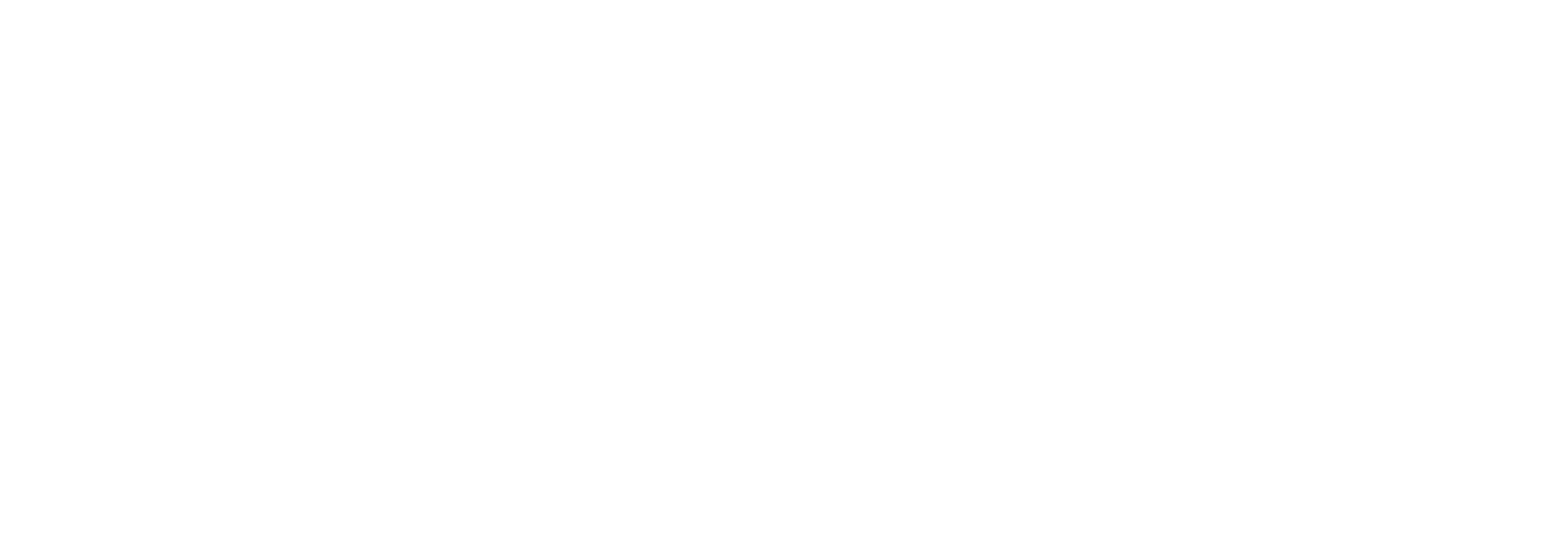
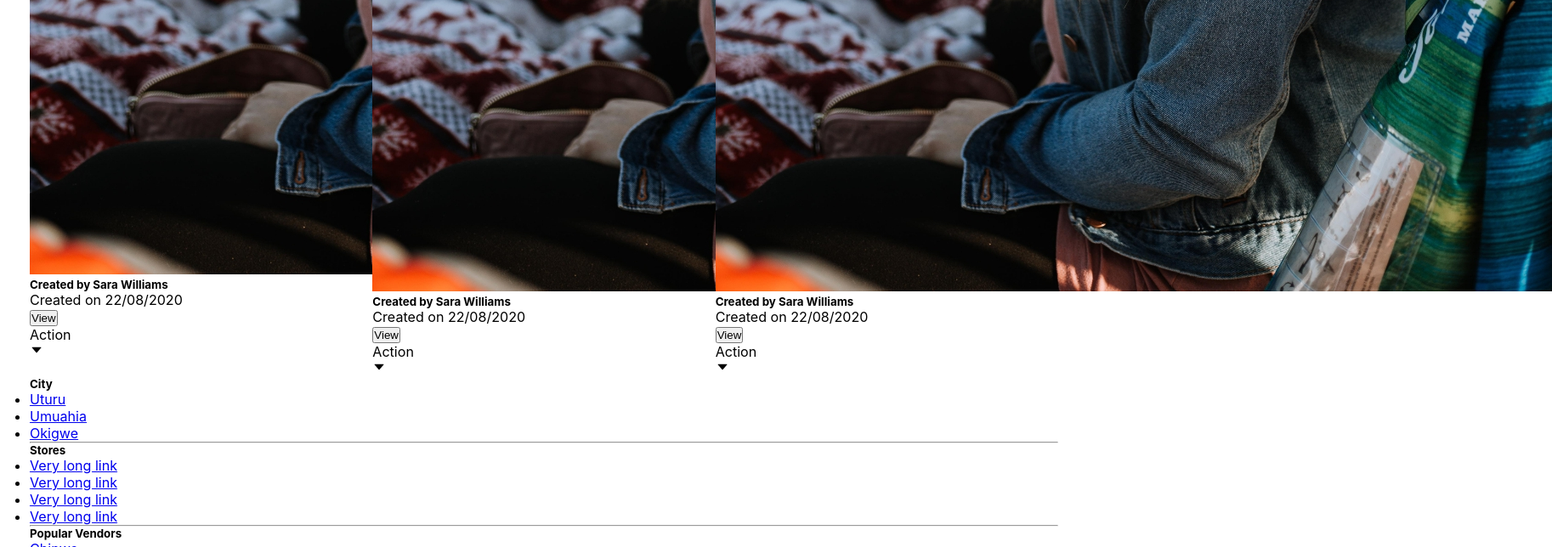
Before and after one commit to Niscolinx/fuelUp-dashboard, a React (Create React App) app: page / in a window 1280 px wide. Shown: the part 1825-2469 px from the top of the page at 85% size, 1826 px wide, since content can reach past the window. Before the commit the page ends 1062 px from the top, so only its background shows below. Built offline with nearby package versions, Linux system fonts and the light colour scheme; a web font is replaced by a local one.

Commit message:
Working on the card

```diff
--- a/src/components/Layout/Card.js
+++ b/src/components/Layout/Card.js
@@ -1,12 +1,39 @@
 import React from 'react'
+import {AiFillCaretDown} from 'react-icons/ai'
 
 const Card = (props) => {
     return (
         <div className='card'>
-            <img src={props.img} alt='' className='card__img'/>
+            <img src={props.img} alt='' className='card__img' />
             <div className='card__content'>
-    <h3 className='card__heading'>{props.heading}</h3>
+                <h3 className='card__heading'>{props.heading}</h3>
+                <p className='card__subHeading'>{props.subHeading}</p>
                 <p className='card__text'>{props.text}</p>
+            </div>
+
+            <div className='card__creator'>
+                <img
+                    src={props.creatorImg}
+                    alt=''
+                    className='card__creator--img'
+                />
+                <div>
+                    <h5 className='card__creator--name'>
+                        Created by {props.creatorName}
+                    </h5>
+                    <p className='card__creator--data'>
+                        Created on {props.createdAt}
+                    </p>
+                </div>
+            </div>
+
+            <div className='card__controls'>
+                <button className='card__controls--btn'>View</button>
+
+                <div>
+                    <p className='card__controls--action'>Action</p>
+                    <AiFillCaretDown className='card__controls--down'/>
+                </div>
             </div>
         </div>
     )
--- a/src/containers/Home.js
+++ b/src/containers/Home.js
@@ -13,6 +13,7 @@
 import card1 from '../assets/images/card-1.png'
 import card2 from '../assets/images/card-2.png'
 import card3 from '../assets/images/card-3.png'
+import avatar from '../assets/images/avatar/avatar.jpg'
 //import Cart from '../components/cart'
 
 class Home extends Component {
@@ -61,18 +62,27 @@
                             heading='Micro-organisms'
                             subHeading=''
                             text='Lorem ipsum dolor sit amet, consectetur adipiscing elit, sed do eiusmod tempor incididunt ut labore et dolore magna aliqua. Ut enim ad minim .Lorem ipsum dolor sit amet'
+                            creatorImg={avatar}
+                            creatorName='Sara Williams'
+                            createdAt='22/08/2020'
                         />
                         <Card
                             img={card2}
                             heading='Medicine'
                             subHeading='Higher Secondary'
                             text='Lorem ipsum dolor sit amet, consectetur adipiscing elit, sed do eiusmod tempor incididunt ut labore et dolore magna aliqua. Ut enim ad minim .Lorem ipsum dolor sit amet'
+                            creatorImg={avatar}
+                            creatorName='Sara Williams'
+                            createdAt='22/08/2020'
                         />
                         <Card
                             img={card3}
                             heading='The Solar System'
                             subHeading='Higher Secondary'
                             text='Lorem ipsum dolor sit amet, consectetur adipiscing elit, sed do eiusmod tempor incididunt ut labore et dolore magna aliqua. Ut enim ad minim .Lorem ipsum dolor sit amet'
+                            creatorImg={avatar}
+                            creatorName='Sara Williams'
+                            createdAt='22/08/2020'
                         />
                     </div>
                 </div>
```
Also changed, not shown: src/assets/images/card-3.svg (added).
